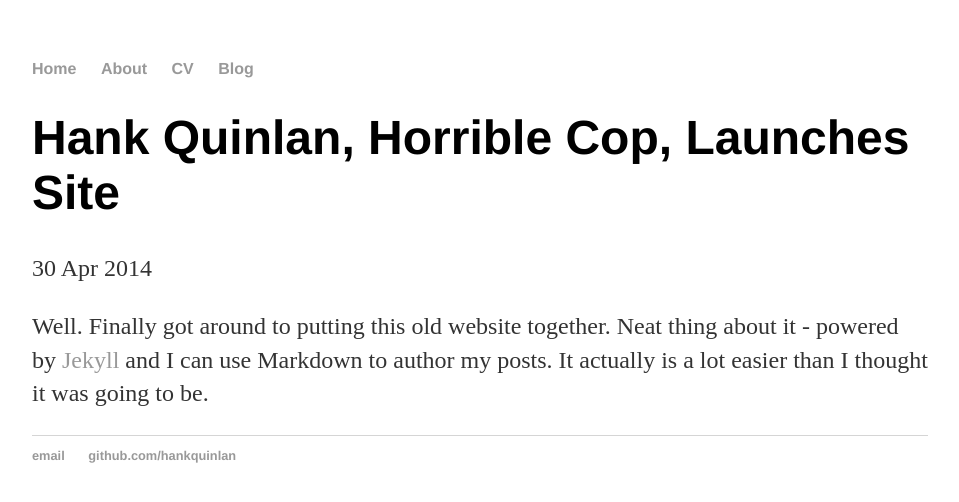
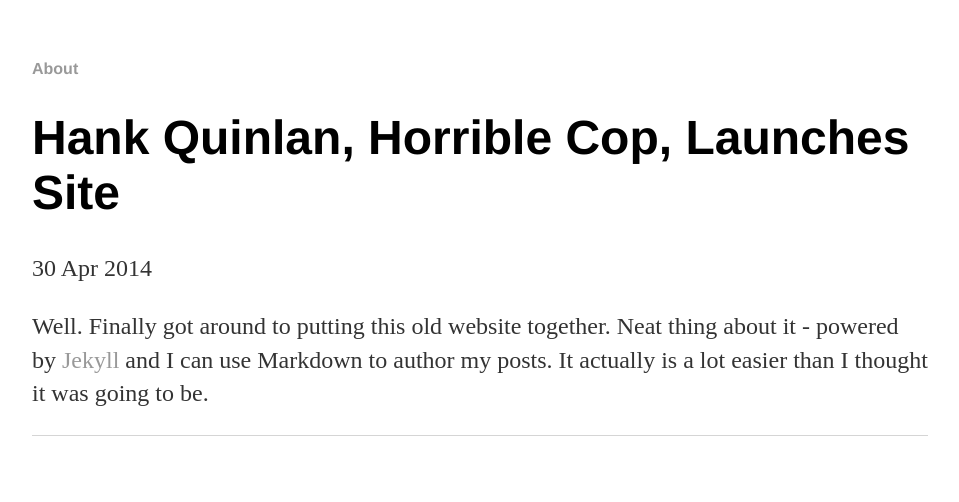
Before and after one commit to beyondthesurface/beyondthesurface.github.io, a Jekyll site: the page built from _posts/2014-04-30-hank-quinlan-site-launched.md, in a window 1280 px wide. Shown: the top 502 px of the page, without its empty margins (160-1119 px from the left). Built offline with Jekyll 4.4.1, drawn with Linux system fonts in a browser that asks for light colours.

Commit message:
Update default.html

```diff
--- a/_layouts/default.html
+++ b/_layouts/default.html
@@ -8,10 +8,7 @@
 		<body>
 			<nav>
 	    		<ul>
-	        		<li><a href="/">Home</a></li>
 		        	<li><a href="/about">About</a></li>
-	        		<li><a href="/cv">CV</a></li>
-	        		<li><a href="/blog">Blog</a></li>
 	    		</ul>
 			</nav>
 			<div class="container">
@@ -21,8 +18,6 @@
 			</div><!-- /.container -->
 			<footer>
 	    		<ul>
-	        		<li><a href="mailto:hankquinlanhub@gmail.com">email</a></li>
-	        		<li><a href="https://github.com/hankquinlan">github.com/hankquinlan</a></li>
 				</ul>
 			</footer>
 		</body>
```
